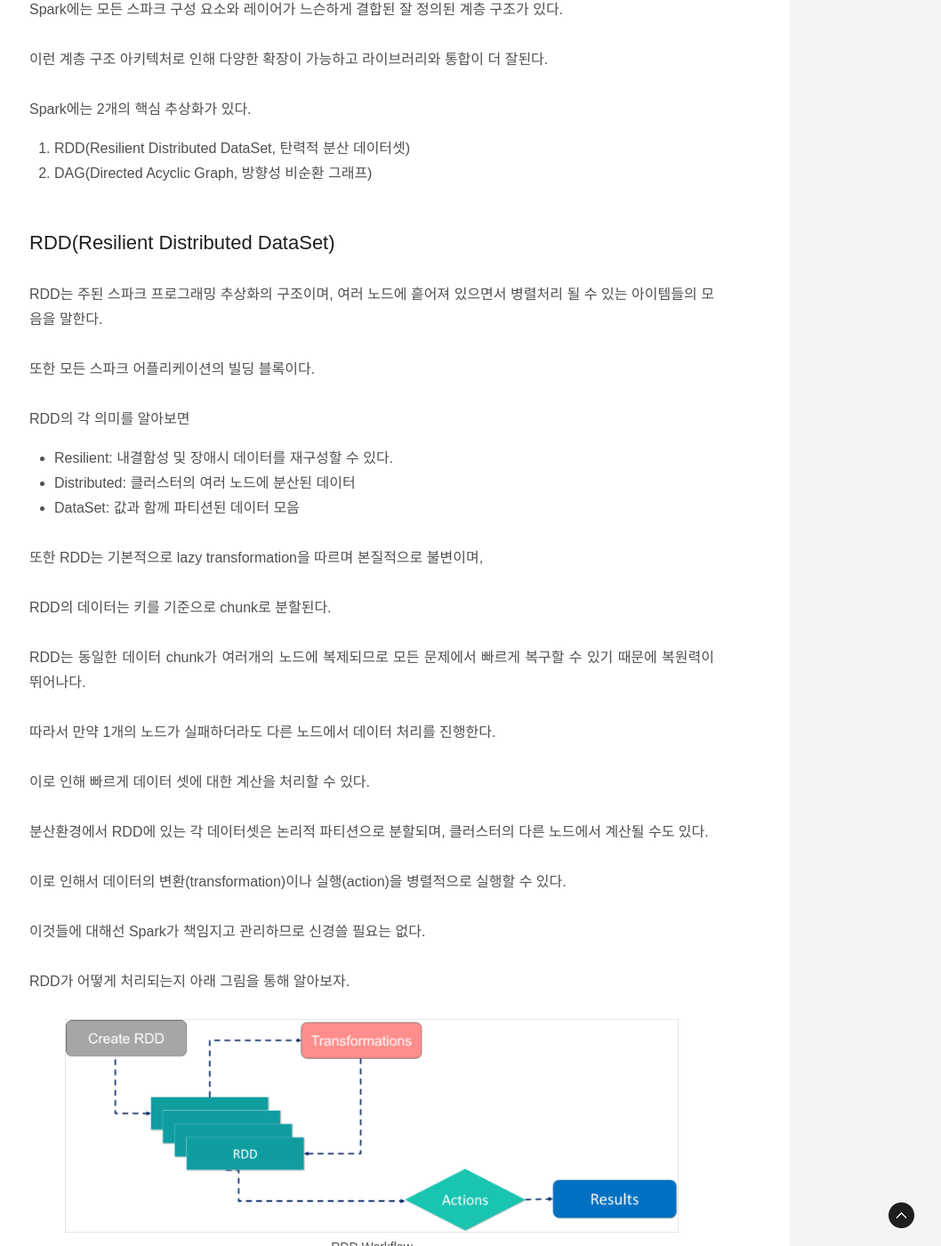
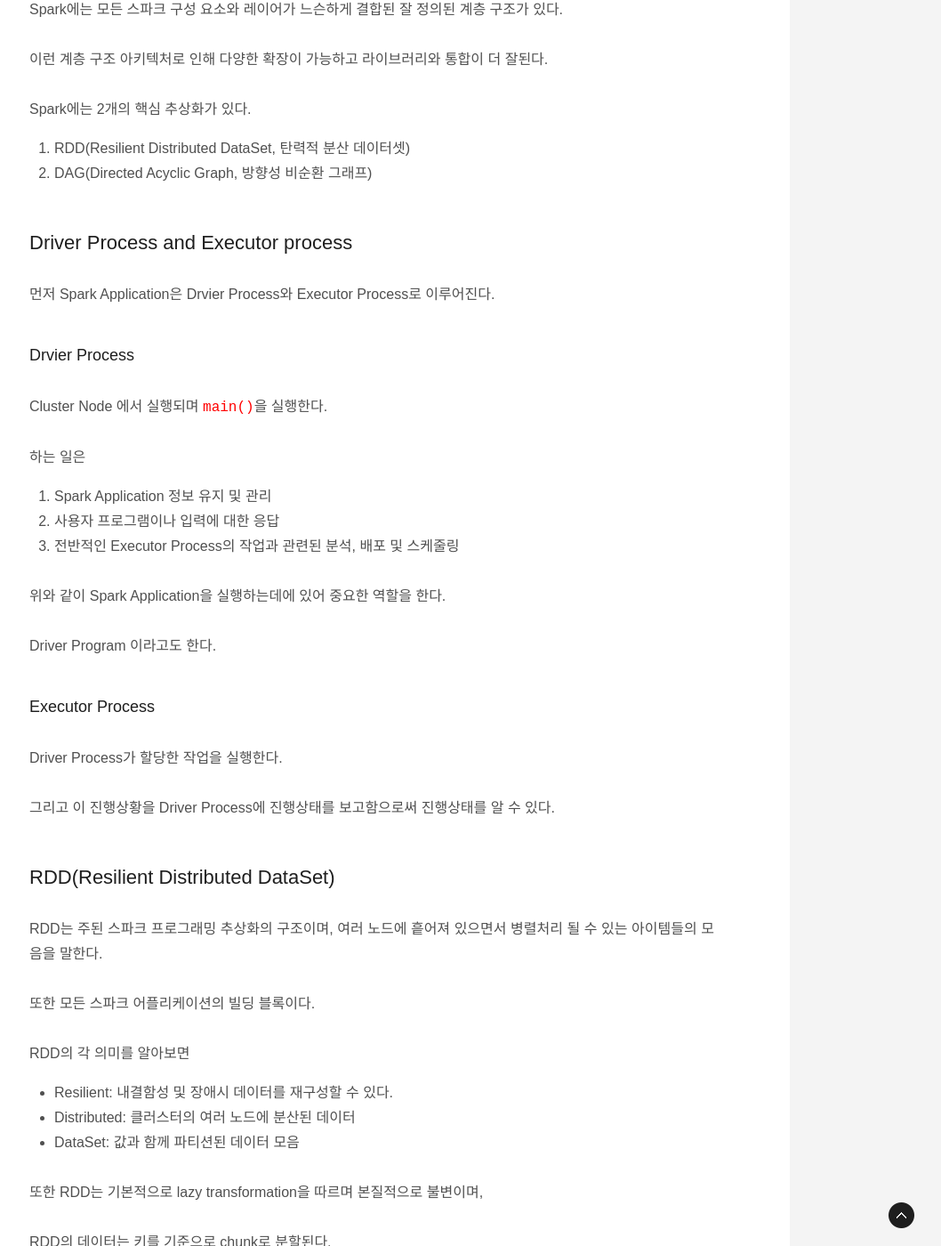
Before and after one commit to loustler/loustler.github.io, a Jekyll site: the page built from _posts/2020/5/2020-05-23-spark-architecture.md, in a window 1280 px wide and 1400 px high, scrolled down 1104 px. Shown: the whole window at 89% size, without its empty margins (222-1280 px from the left). Built offline with Jekyll 4.4.1, drawn with Linux system fonts in a browser that asks for light colours.

Commit message:
Modified spark architecture

```diff
--- a/_posts/2020/5/2020-05-23-spark-architecture.md
+++ b/_posts/2020/5/2020-05-23-spark-architecture.md
@@ -22,6 +22,27 @@ Spark의 Architecture에 대해서 알아보자
 
 1. RDD(Resilient Distributed DataSet, 탄력적 분산 데이터셋)
 1. DAG(Directed Acyclic Graph, 방향성 비순환 그래프)
+
+## Driver Process and Executor process
+먼저 Spark Application은 **Drvier Process**와 **Executor Process**로 이루어진다.
+
+### Drvier Process
+Cluster Node 에서 실행되며 `main()`을 실행한다.
+
+하는 일은
+
+1. Spark Application 정보 유지 및 관리
+1. 사용자 프로그램이나 입력에 대한 응답
+1. 전반적인 **Executor Process**의 작업과 관련된 분석, 배포 및 스케줄링
+
+위와 같이 Spark Application을 실행하는데에 있어 중요한 역할을 한다.
+
+**Driver Program** 이라고도 한다.
+
+### Executor Process
+**Driver Process**가 할당한 작업을 실행한다.
+
+그리고 이 진행상황을 **Driver Process**에 진행상태를 보고함으로써 진행상태를 알 수 있다.
 
 ## RDD(Resilient Distributed DataSet)
 **RDD**는 주된 스파크 프로그래밍 추상화의 구조이며, 여러 노드에 흩어져 있으면서 병렬처리 될 수 있는 아이템들의 모음을 말한다.
```
